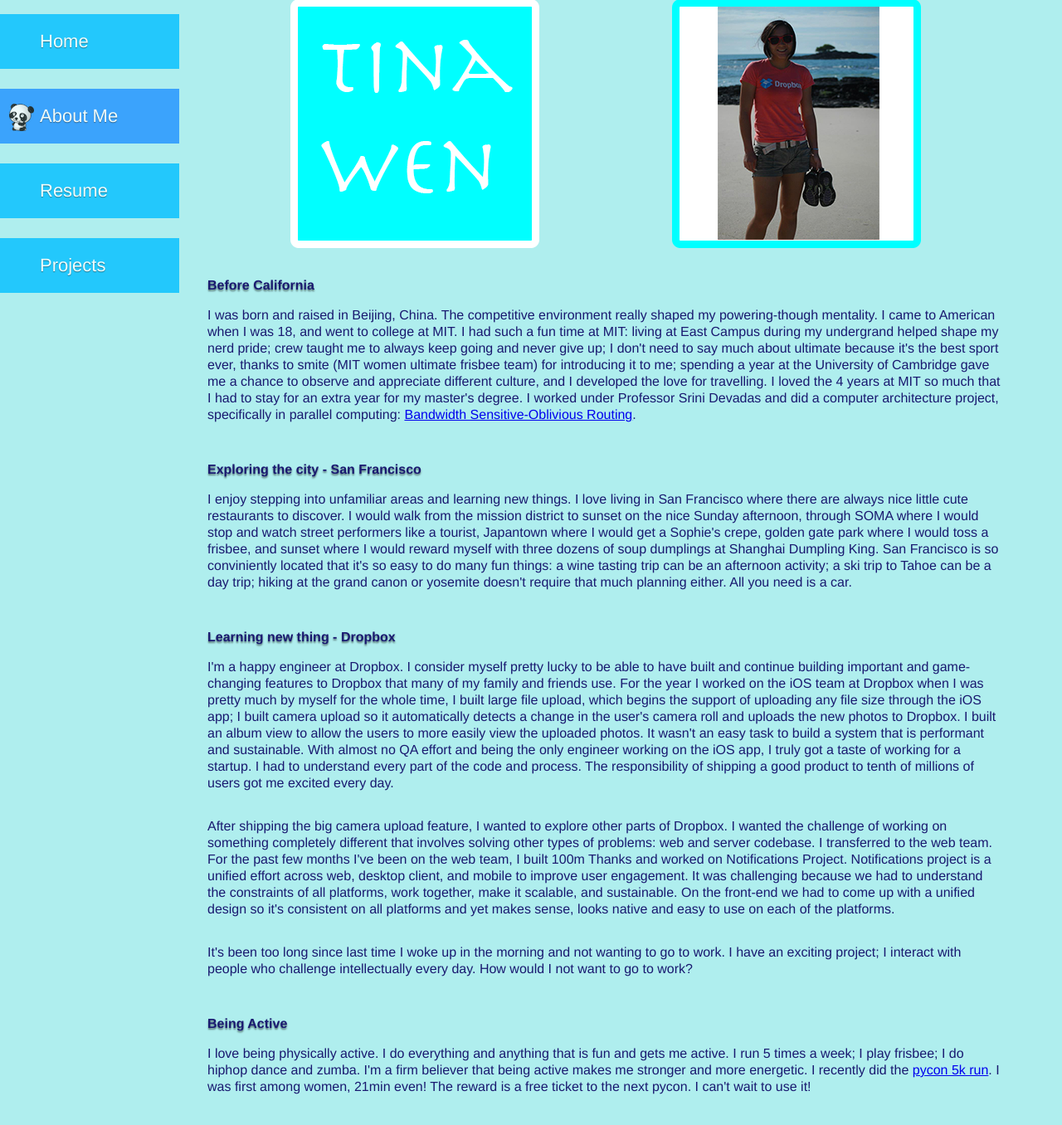
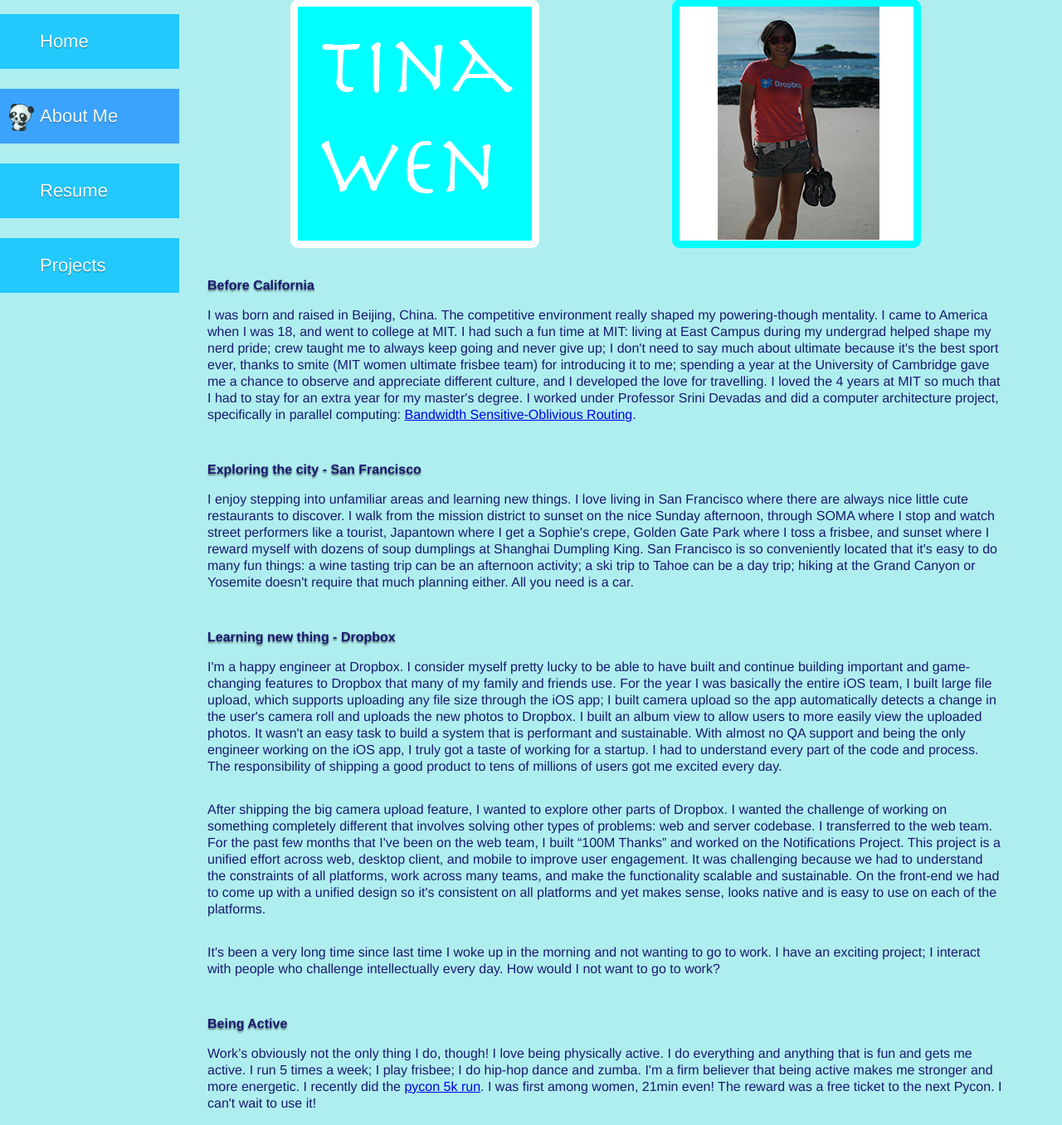
Before and after one commit to tinawen/website, a Flask app: page /bio in a window 1280 px wide. Shown: the part 61-1417 px from the top of the page at 83% size. Before the commit the page ends 1380 px from the top, so only its background shows below. Run offline with Flask 2, Linux system fonts and the light colour scheme.

Commit message:
text change

```diff
--- a/static/css/view.css
+++ b/static/css/view.css
@@ -173,7 +173,7 @@
   color: #fff;
   float: right;
   font-size: 18px;
-  margin-right: 150px;
+  margin-right: 170px;
   margin-top: 30px;
   width: 130px;
   height: 30px;
--- a/static/css/view.scss
+++ b/static/css/view.scss
@@ -279,7 +279,7 @@
     color: #fff;
     float: right;
     font-size: 18px;
-    margin-right: 150px;
+    margin-right: 170px;
     margin-top: 30px;
     width: 130px;
     height: 30px;
--- a/templates/bio.jinja2
+++ b/templates/bio.jinja2
@@ -12,26 +12,24 @@
     <div class="bio-title">
       Before California
     </div>
-    <p>I was born and raised in Beijing, China. The competitive environment really shaped my powering-though mentality. I came to American when I was 18, and went to college at MIT. I had such a fun time at MIT: living at East Campus during my undergrand helped shape my nerd pride; crew taught me to always keep going and never give up; I don't need to say much about ultimate because it's the best sport ever, thanks to smite (MIT women ultimate frisbee team) for introducing it to me; spending a year at the University of Cambridge gave me a chance to observe and appreciate different culture, and I developed the love for travelling. I loved the 4 years at MIT so much that I had to stay for an extra year for my master's degree. I worked under Professor Srini Devadas and did a computer architecture project, specifically in parallel computing: <a href="/static/files/thesis.pdf">Bandwidth Sensitive-Oblivious Routing</a>.</p>
-
+    <p>I was born and raised in Beijing, China. The competitive environment really shaped my powering-though mentality. I came to America when I was 18, and went to college at MIT. I had such a fun time at MIT: living at East Campus during my undergrad helped shape my nerd pride; crew taught me to always keep going and never give up; I don't need to say much about ultimate because it's the best sport ever, thanks to smite (MIT women ultimate frisbee team) for introducing it to me; spending a year at the University of Cambridge gave me a chance to observe and appreciate different culture, and I developed the love for travelling. I loved the 4 years at MIT so much that I had to stay for an extra year for my master's degree. I worked under Professor Srini Devadas and did a computer architecture project, specifically in parallel computing: <a href="/static/files/thesis.pdf">Bandwidth Sensitive-Oblivious Routing</a>.</p>
     <div class="bio-title">
       Exploring the city - San Francisco
     </div>
-    <p>I enjoy stepping into unfamiliar areas and learning new things. I love living in San Francisco where there are always nice little cute restaurants to discover. I would walk from the mission district to sunset on the nice Sunday afternoon, through SOMA where I would stop and watch street performers like a tourist, Japantown where I would get a Sophie's crepe, golden gate park where I would toss a frisbee, and sunset where I would reward myself with three dozens of soup dumplings at Shanghai Dumpling King. San Francisco is so conviniently located that it's so easy to do many fun things: a wine tasting trip can be an afternoon activity; a ski trip to Tahoe can be a  day trip; hiking at the grand canon or yosemite doesn't require that much planning either. All you need is a car.</p>
-
+    <p>I enjoy stepping into unfamiliar areas and learning new things. I love living in San Francisco where there are always nice little cute restaurants to discover. I walk from the mission district to sunset on the nice Sunday afternoon, through SOMA where I stop and watch street performers like a tourist, Japantown where I get a Sophie's crepe, Golden Gate Park where I toss a frisbee, and sunset where I reward myself with dozens of soup dumplings at Shanghai Dumpling King. San Francisco is so conveniently located that it's easy to do many fun things: a wine tasting trip can be an afternoon activity; a ski trip to Tahoe can be a day trip; hiking at the Grand Canyon or Yosemite doesn't require that much planning either. All you need is a car.</p>
     <div class="bio-title">
       Learning new thing - Dropbox
     </div>
-    <p>I'm a happy engineer at Dropbox. I consider myself pretty lucky to be able to have built and continue building important and game-changing features to Dropbox that many of my family and friends use. For the year I worked on the iOS team at Dropbox when I was pretty much by myself for the whole time, I built large file upload, which begins the support of uploading any file size through the iOS app; I built camera upload so it automatically detects a change in the user's camera roll and uploads the new photos to Dropbox. I built an album view to allow the users to more easily view the uploaded photos. It wasn't an easy task to build a system that is performant and sustainable. With almost no QA effort and being the only engineer working on the iOS app, I truly got a taste of working for a startup. I had to understand every part of the code and process. The responsibility of shipping a good product to tenth of millions of users got me excited every day.</p>
+    <p>I'm a happy engineer at Dropbox. I consider myself pretty lucky to be able to have built and continue building important and game-changing features to Dropbox that many of my family and friends use. For the year I was basically the entire iOS team, I built large file upload, which supports uploading any file size through the iOS app; I built camera upload so the app automatically detects a change in the user's camera roll and uploads the new photos to Dropbox. I built an album view to allow users to more easily view the uploaded photos. It wasn't an easy task to build a system that is performant and sustainable. With almost no QA support and being the only engineer working on the iOS app, I truly got a taste of working for a startup. I had to understand every part of the code and process. The responsibility of shipping a good product to tens of millions of users got me excited every day.</p>
 
-    <p>After shipping the big camera upload feature, I wanted to explore other parts of Dropbox. I wanted the challenge of working on something completely different that involves solving other types of problems: web and server codebase. I transferred to the web team. For the past few months I've been on the web team, I built 100m Thanks and worked on Notifications Project. Notifications project is a unified effort across web, desktop client, and mobile to improve user engagement. It was challenging because we had to understand the constraints of all platforms, work together, make it scalable, and sustainable. On the front-end we had to come up with a unified design so it's consistent on all platforms and yet makes sense, looks native and easy to use on each of the platforms.</p>
+    <p>After shipping the big camera upload feature, I wanted to explore other parts of Dropbox. I wanted the challenge of working on something completely different that involves solving other types of problems: web and server codebase. I transferred to the web team. For the past few months that I've been on the web team, I built “100M Thanks” and worked on the Notifications Project. This project is a unified effort across web, desktop client, and mobile to improve user engagement. It was challenging because we had to understand the constraints of all platforms, work across many teams, and make the functionality scalable and sustainable. On the front-end we had to come up with a unified design so it's consistent on all platforms and yet makes sense, looks native and is easy to use on each of the platforms.</p>
 
-    <p>It's been too long since last time I woke up in the morning and not wanting to go to work. I have an exciting project; I interact with people who challenge intellectually every day. How would I not want to go to work?</p>
+    <p>It's been a very long time since last time I woke up in the morning and not wanting to go to work. I have an exciting project; I interact with people who challenge intellectually every day. How would I not want to go to work?</p>
 
     <div class="bio-title">
       Being Active
     </div>
-    <p>I love being physically active. I do everything and anything that is fun and gets me active. I run 5 times a week; I play frisbee; I do hiphop dance and zumba. I'm a firm believer that being active makes me stronger and more energetic. I recently did the <a href="https://lap.io/event/2013-pycon-5k-charity-fun-run/results">pycon 5k run</a>. I was first among women, 21min even! The reward is a free ticket to the next pycon. I can't wait to use it!</p>
+    <p>Work’s obviously not the only thing I do, though! I love being physically active. I do everything and anything that is fun and gets me active. I run 5 times a week; I play frisbee; I do hip-hop dance and zumba. I'm a firm believer that being active makes me stronger and more energetic. I recently did the <a href="https://lap.io/event/2013-pycon-5k-charity-fun-run/results">pycon 5k run</a>. I was first among women, 21min even! The reward was a free ticket to the next Pycon. I can't wait to use it!</p>
 
   </div>
 {% endblock page_content %}
```
